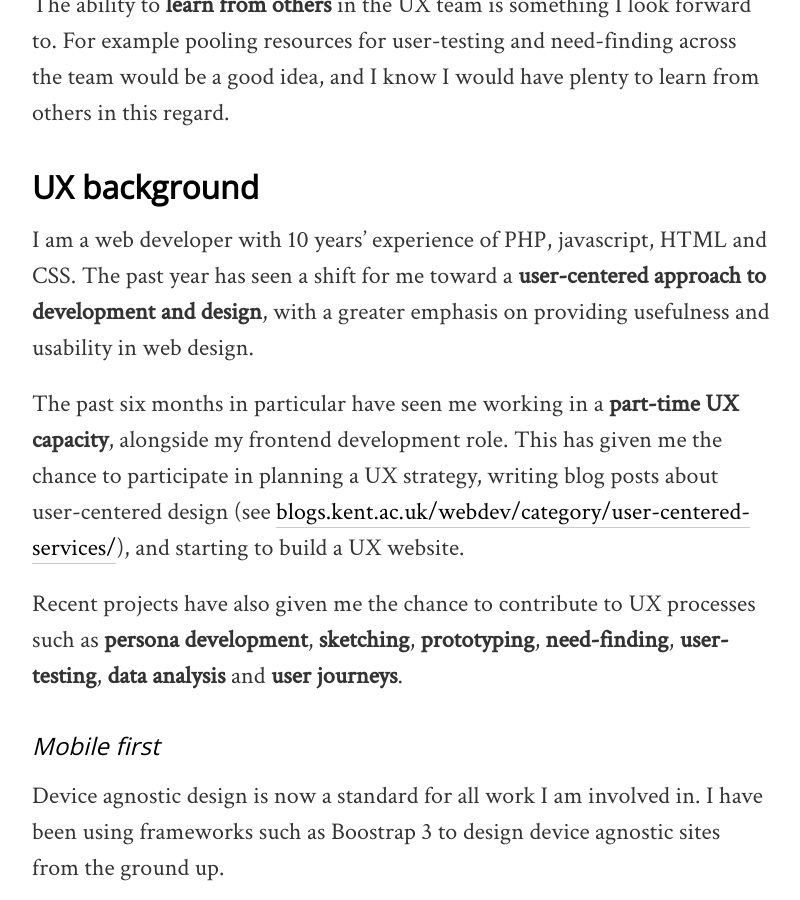
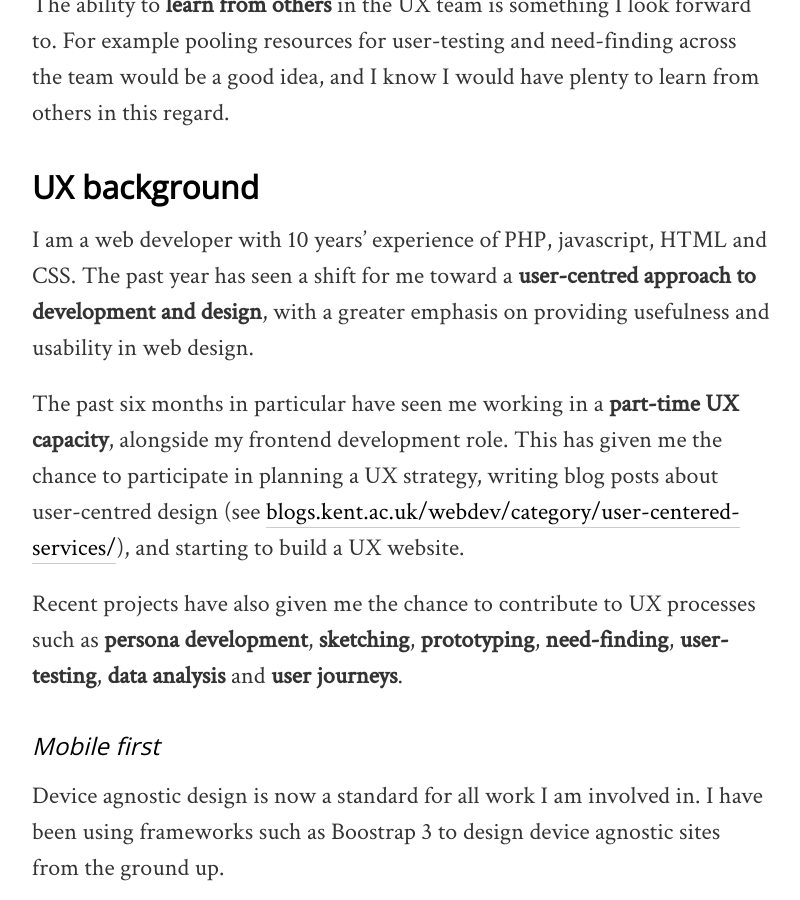
Before and after one commit to matthew-bull/matthew-bull.github.io, a Jekyll site: the page built from about.md, in a window 1280 px wide and 900 px high, scrolled down 707 px. Shown: the whole window, without its empty margins (238-1038 px from the left). Built offline with Jekyll 4.4.1, drawn with Linux system fonts in a browser that asks for light colours; nearby versions of some CDN libraries.

Commit message:
centered to centred

```diff
--- a/about.md
+++ b/about.md
@@ -18,9 +18,9 @@ The ability to **learn from others** in the UX team is something I look forward
 
 ## UX background
 
-I am a web developer with 10 years' experience of PHP, javascript, HTML and CSS. The past year has seen a shift for me toward a **user-centered approach to development and design**, with a greater emphasis on providing usefulness and usability in web design.
+I am a web developer with 10 years' experience of PHP, javascript, HTML and CSS. The past year has seen a shift for me toward a **user-centred approach to development and design**, with a greater emphasis on providing usefulness and usability in web design.
 
-The past six months in particular have seen me working in a **part-time UX capacity**, alongside my frontend development role. This has given me the chance to participate in planning a UX strategy, writing blog posts about user-centered design (see [blogs.kent.ac.uk/webdev/category/user-centered-services/](http://blogs.kent.ac.uk/webdev/category/user-centered-services/)), and starting to build a UX website.
+The past six months in particular have seen me working in a **part-time UX capacity**, alongside my frontend development role. This has given me the chance to participate in planning a UX strategy, writing blog posts about user-centred design (see [blogs.kent.ac.uk/webdev/category/user-centered-services/](http://blogs.kent.ac.uk/webdev/category/user-centered-services/)), and starting to build a UX website.
 
 Recent projects have also given me the chance to contribute to UX processes such as **persona development**, **sketching**, **prototyping**, **need-finding**, **user-testing**, **data analysis** and **user journeys**.
 
```
